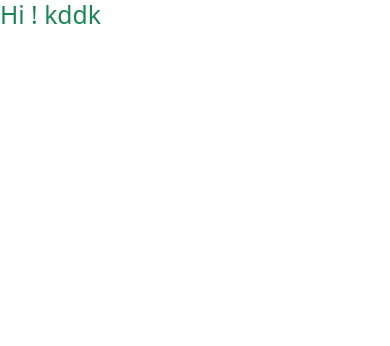
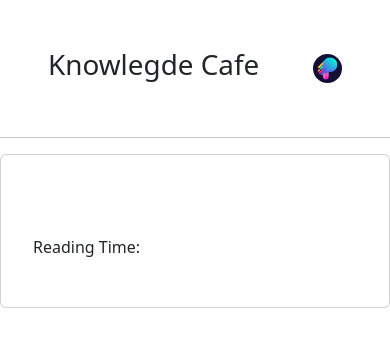
Before and after one commit to saiduli066/knowledge-cafe, a React (Vite) app: page / in a window 390 px wide. Shown: the top 346 px of the page. Built offline with nearby package versions, Linux system fonts and the light colour scheme.

Commit message:
major components are added

```diff
--- a/index.html
+++ b/index.html
@@ -2,9 +2,9 @@
 <html lang="en">
   <head>
     <meta charset="UTF-8" />
-    <link rel="icon" type="image/svg+xml" href="/vite.svg" />
+    <link rel="icon" type="image/svg+xml" href="https://media.licdn.cn/dms/image/C560BAQHepTIEBS5_rA/company-logo_200_200/0/1620187823846?e=2159024400&v=beta&t=U-SQFZyFXACoT3FPV46XFKrB5GtMYy-vBrxXMbllZIs" />
     <meta name="viewport" content="width=device-width, initial-scale=1.0" />
-    <title>Vite + React</title>
+    <title>Knowledge Cafe</title>
   </head>
   <body>
     <div id="root"></div>
--- a/src/App.css
+++ b/src/App.css
@@ -1,8 +1,8 @@
 #root {
-  max-width: 1280px;
-  /* margin: 0 auto; */
+ width: 1280px;
+  margin: 0 auto;
   /* padding: 2rem; */
-  /* text-align: center; */
+  text-align: center;
 }
 
 .logo {
--- a/src/App.jsx
+++ b/src/App.jsx
@@ -2,15 +2,29 @@ import { useState } from 'react'
 import reactLogo from './assets/react.svg'
 import viteLogo from '/vite.svg'
 import './App.css'
+import Home from './components/Home/Home'
+import Nav from './components/Nav/Nav'
+import ShowBook from './components/showBook/GetBook'
+import SideCard from './components/SideCard/SideCard'
+import GetBook from './components/showBook/GetBook'
+
 
 function App() {
   const [count, setCount] = useState(0)
 
   return (
-    <div className="App">
-      <h2 className='text-success'>Hi ! kddk</h2>
+    <div className="App gap-2">
+      <Nav />
+      <div className="row">
+        <div className="col-md-8">
+          <GetBook />
+        </div>
+        <div className="col-md-4">
+          <SideCard/>
+        </div>
+      </div>
     </div>
-  )
+  );
 }
 
 export default App
--- /dev/null
+++ b/src/components/Home/Home.jsx
@@ -0,0 +1,26 @@
+import React, { useEffect } from 'react';
+
+const Home = () => {
+
+
+    useEffect(() => {
+        fetch("books.json")
+          .then((res) => res.json())
+          .then((data) => console.log(data));
+
+
+    },[])
+
+
+    return (
+
+        <div className="book-container ">
+          {/* {books.map((book) => (
+            console.log(book)
+          ))} */}
+        </div>
+
+    );
+};
+
+export default Home;
--- /dev/null
+++ b/src/components/Nav/Nav.css
@@ -0,0 +1,9 @@
+.nav-img{
+    width: 5% ;
+}
+
+@media screen and (max-width:574px) {
+    .nav-img {
+            width: 10%;
+        }
+}
--- /dev/null
+++ b/src/components/Nav/Nav.jsx
@@ -0,0 +1,17 @@
+import React from 'react';
+import logo from './programmingHero.jpg';
+import './Nav.css'
+
+const Nav = () => {
+    return (
+      <div>
+        <div className="d-flex justify-content-between align-items-center m-5 ">
+          <h1 className="font-weight-bold">Knowlegde Cafe</h1>
+          <img className="nav-img rounded-circle" src={logo} alt="" />
+            </div>
+            <hr className='border-5  '/>
+      </div>
+    );
+};
+
+export default Nav;
--- /dev/null
+++ b/src/components/SideCard/SideCard.jsx
@@ -0,0 +1,24 @@
+
+import React from 'react';
+
+const SideCard = () => {
+    return (
+      <div>
+        <div className="book-card card text-center w-100">
+          <div className="book-poster">
+            <img src="" alt="" />
+          </div>
+          <h3></h3>
+          <p></p>
+          <div
+            className=" d-flex
+                    "
+          >
+            <p>Reading Time: </p>
+          </div>
+        </div>
+      </div>
+    );
+};
+
+export default SideCard;
--- /dev/null
+++ b/src/components/showBook/GetBook.jsx
@@ -0,0 +1,27 @@
+import React, { useEffect, useState } from 'react';
+import ShowBooks from './ShowBooks';
+
+const GetBook = () => {
+
+    const [books,setBooks] = useState([]);
+    useEffect(() => {
+        fetch("books.json")
+          .then((res) => res.json())
+          .then((data) => setBooks(data.Books));
+
+
+    },[])
+
+
+    return (
+
+        <div className="book-container ">
+          {books.map((book) => (
+            <ShowBooks book={book} />
+          ))}
+        </div>
+
+    );
+};
+
+export default GetBook;
--- a/src/components/Components.jsx
+++ b/src/components/showBook/ShowBooks.jsx
@@ -1,6 +1,6 @@
 import React from 'react';
 
-const Components = () => {
+const ShowBooks = () => {
     return (
         <div>
 
@@ -8,4 +8,4 @@ const Components = () => {
     );
 };
 
-export default Components;
+export default ShowBooks;
```
Also changed, not shown: src/components/Nav/programmingHero.jpg (added).
